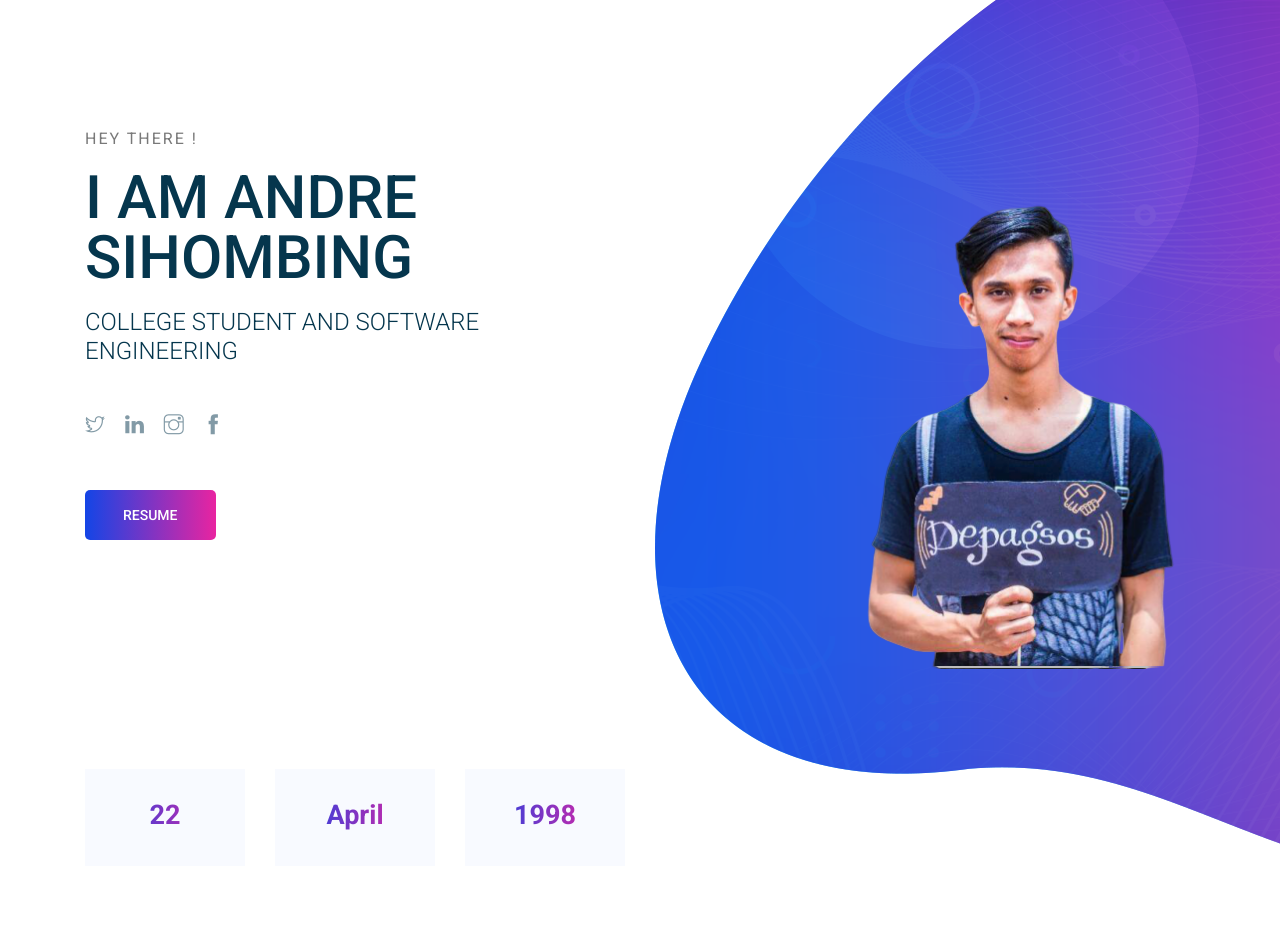
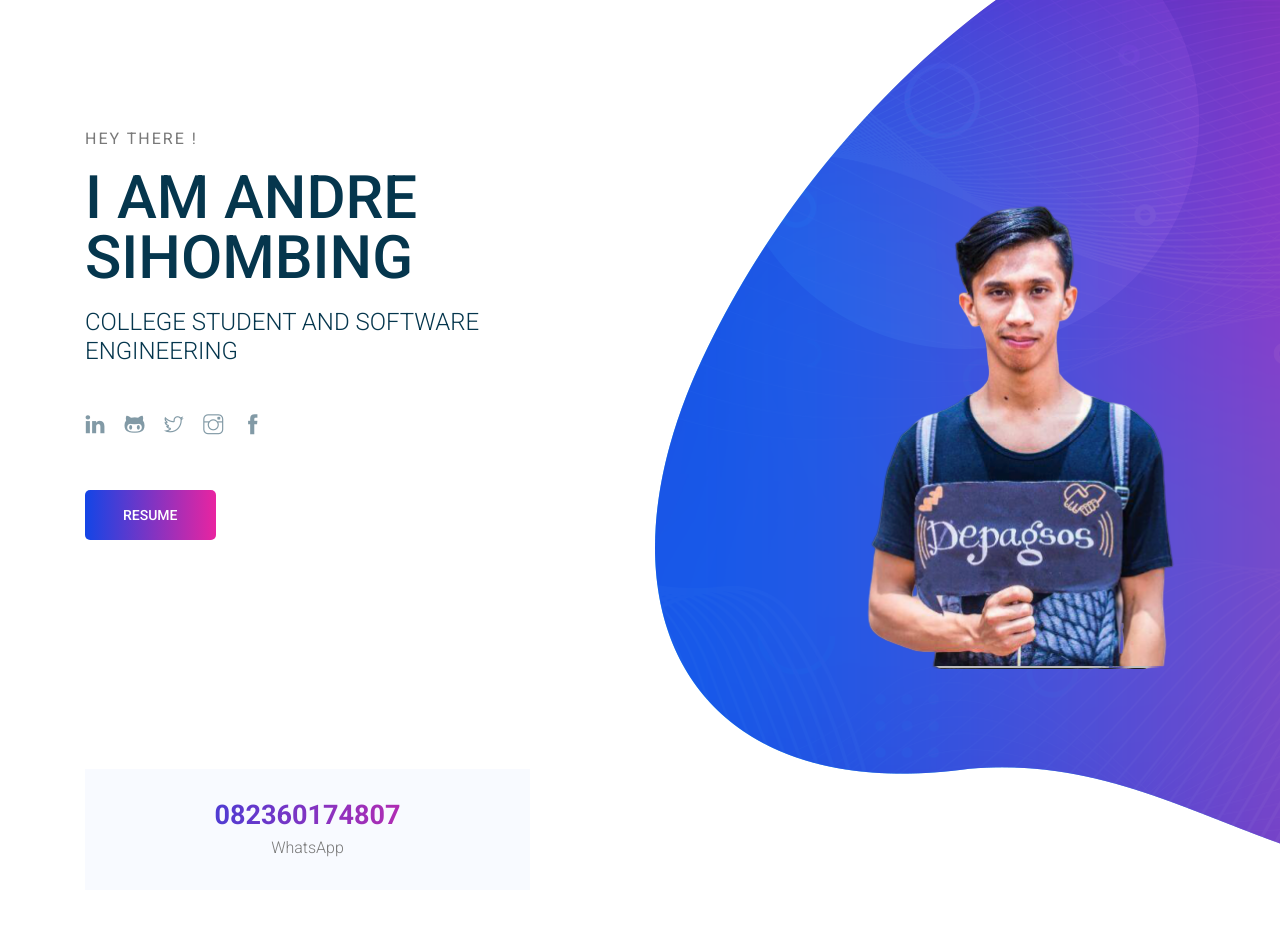
Before and after one commit to andresihombing/andresihombing.github.io, a plain HTML site: page index.html in a window 1280 px wide. Shown: the top 952 px of the page. Drawn offline with Linux system fonts and the light colour scheme; some packages are replaced by stand-ins of ours.

Commit message:
add whatsapp and github

```diff
--- a/index.html
+++ b/index.html
@@ -28,8 +28,9 @@
 							<h1 class="text-uppercase">I am Andre Sihombing</h1>
 							<h5 class="text-uppercase">College Student and Software Engineering</h5>
 							<div class="social_icons my-5">
+								<a href="https://www.linkedin.com/in/andre-sihombing/" target="blank"><i class="ti-linkedin"></i></a>
+								<a href="https://github.com/andresihombing" target="blank"><i class="ti-github"></i></a>
 								<a href="https://twitter.com/Andre_sihom" target="blank"><i class="ti-twitter"></i></a>
-								<a href="https://www.linkedin.com/in/andre-sihombing/" target="blank"><i class="ti-linkedin"></i></a>
 								<a href="https://www.instagram.com/andrehombing/" target="blank"><i class="ti-instagram"></i></a>
 								<a href="https://web.facebook.com/andreombink/" target="blank"><i class="ti-facebook"></i></a>
 							</div>
@@ -51,19 +52,10 @@
 	<section class="statistics_area">
 		<div class="container">
 			<div class="row justify-content-lg-start justify-content-center">
-				<div class="col-lg-2 col-md-3">
+				<div class="col-lg-5 col-md-3">
 					<div class="statistics_item">
-						<h3><span class="counter">22</span></h3>
-					</div>
-				</div>
-				<div class="col-lg-2 col-md-3">
-					<div class="statistics_item">
-						<h3><span class="counter">April</span></h3>
-					</div>
-				</div>
-				<div class="col-lg-2 col-md-3">
-					<div class="statistics_item">
-						<h3><span class="counter">1998</span></h3>
+						<h3><span class="counter">082360174807</span></h3>
+						<p>WhatsApp</p>
 					</div>
 				</div>
 			</div>
@@ -348,8 +340,9 @@
 				<div class="col-lg-12">
 					<div class="footer_top flex-column">
 						<div class="footer_social mt-lg-0 mt-4">
+							<a href="https://www.linkedin.com/in/andre-sihombing/" target="blank"><i class="ti-linkedin"></i></a>
+							<a href="https://github.com/andresihombing" target="blank"><i class="ti-github"></i></a>
 							<a href="https://twitter.com/Andre_sihom" target="blank"><i class="ti-twitter"></i></a>
-							<a href="https://www.linkedin.com/in/andre-sihombing/" target="blank"><i class="ti-linkedin"></i></a>
 							<a href="https://www.instagram.com/andrehombing/" target="blank"><i class="ti-instagram"></i></a>
 							<a href="https://web.facebook.com/andreombink/" target="blank"><i class="ti-facebook"></i></a>
 						</div>
```
